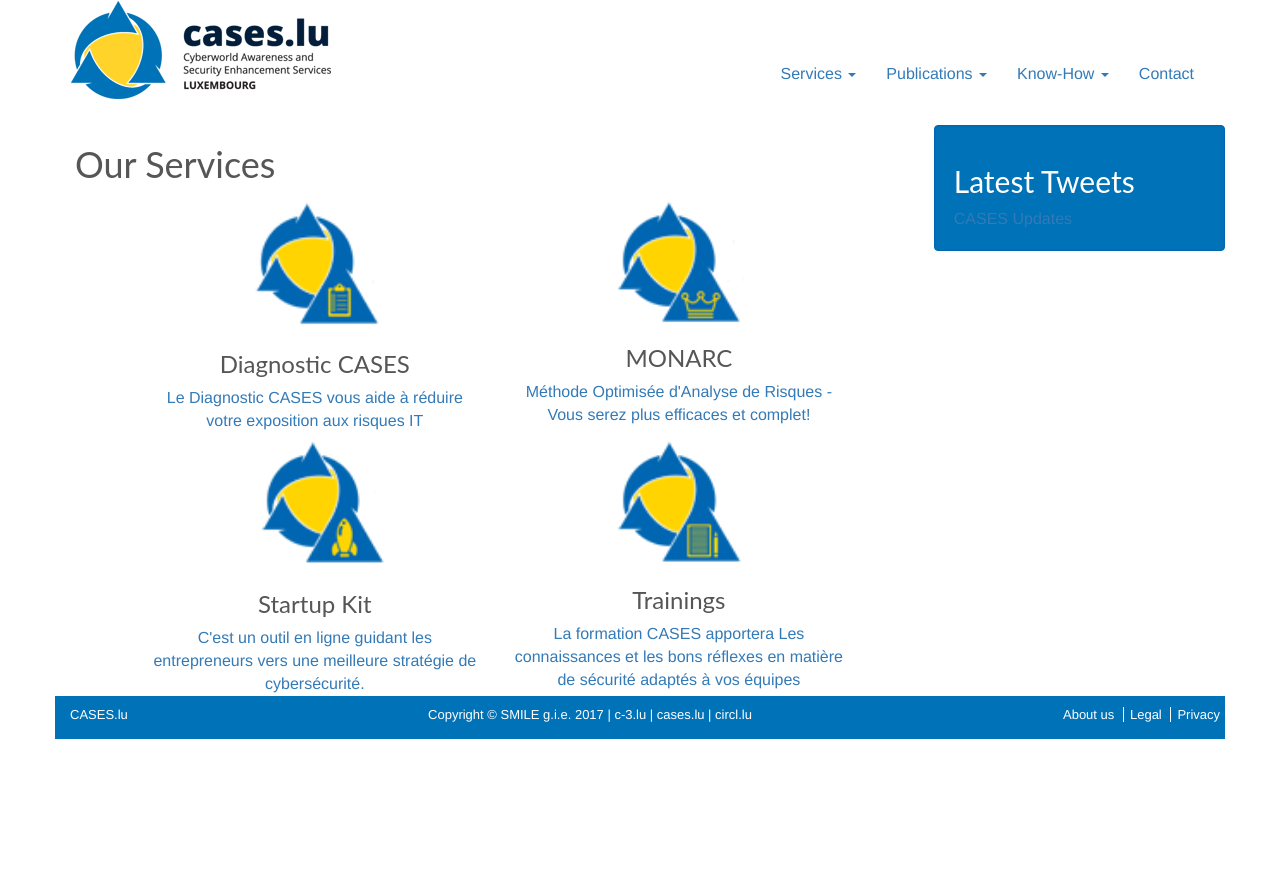
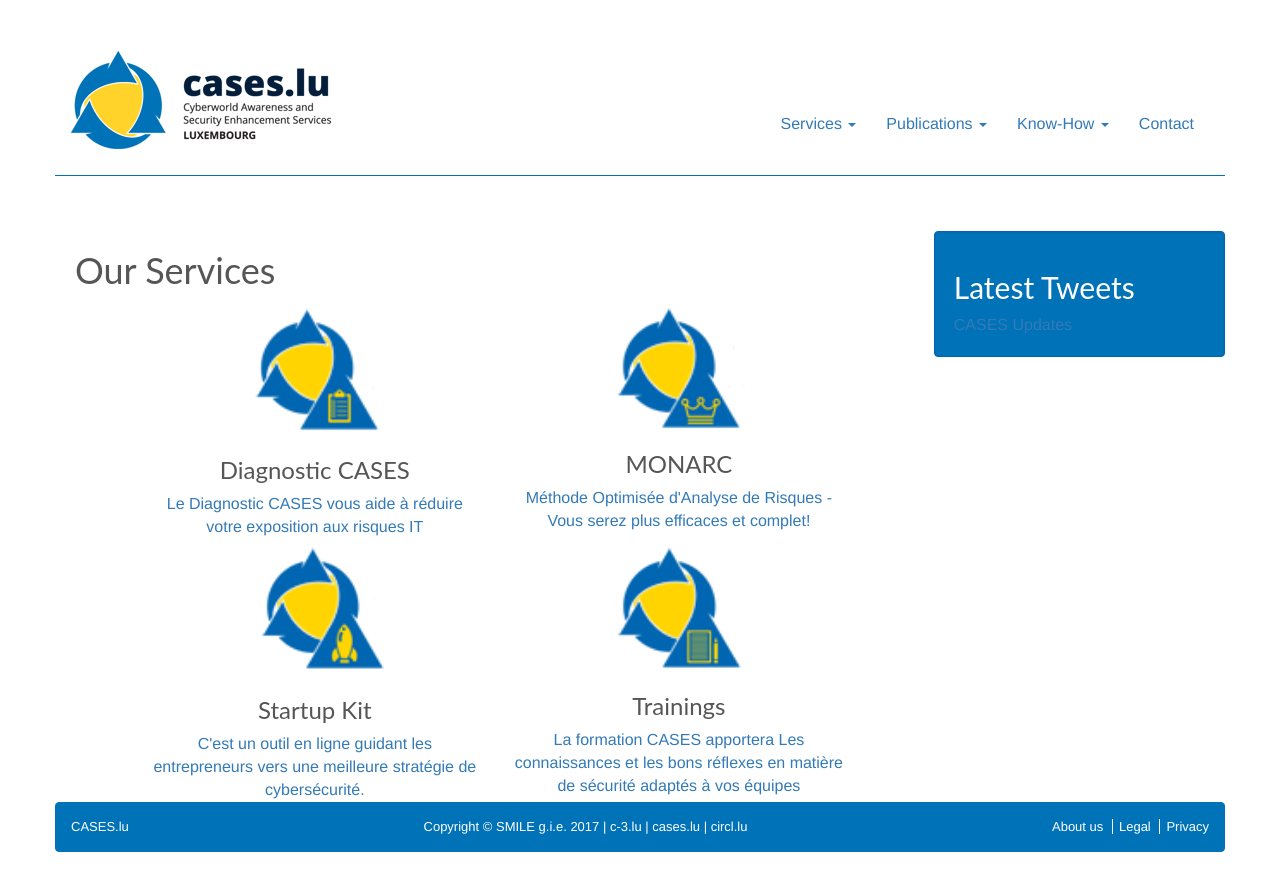
Before and after one commit to NC3-LU/cases_web, a Jekyll site: the page built from index.md, in a window 1280 px wide. Shown: the top 891 px of the page. Built offline with Jekyll 4.4.1, drawn with Linux system fonts in a browser that asks for light colours; comment, search, counter and statistics services are not loaded.

Commit message:
updated the style and some menu layout corrections

```diff
--- a/_includes/footer.html
+++ b/_includes/footer.html
@@ -13,7 +13,7 @@
 				</div>
 			</div>
 			<div class="col-md-7">
-				<div class="footer-credits txtcenter">Copyright © SMILE g.i.e. 2017 | c-3.lu | cases.lu | circl.lu</div>
+				<div class="footer-credits txtcenter">Copyright © SMILE g.i.e. 2017 | <a href="https://c-3.lu">c-3.lu</a> | <a href="https://cases.lu">cases.lu</a> | <a href="https://circl.lu">circl.lu</a></div>
 			</div>
 			<div class="col-md-3">
 				<div class="footer-credits text-right">
--- a/_includes/header.html
+++ b/_includes/header.html
@@ -3,7 +3,7 @@
 <div class="wrapper">-->
 {% assign default_paths = site.pages | map: "path" %}
 {% assign page_paths = site.header_pages | default: default_paths %}
-
+<div class="menubarpadding">
 {% if page_paths %}
 <nav class="navbar">
       <div class="container-fluid">
@@ -63,5 +63,6 @@
      </div>
 </nav>
 {% endif %}
+</div>
 <!--  </div>
 </header>-->
--- a/assets/styles.css
+++ b/assets/styles.css
@@ -54,6 +54,13 @@
 }
 ul {
 	margin-left: 35px;
+}
+.menubarpadding{
+	padding-bottom: 5px;
+	margin-top: 50px;
+	margin-bottom: 50px;
+	background-color: #ffffff;
+	border-bottom: 1px solid rgb(0,114,184);
 }
 .row-fluid--padding {
 	padding: 5px 0 5px 5px;
@@ -2454,7 +2461,11 @@
 }
 /* CREDIT*/
 .credits-section {
+	padding-top: 5px;
+	padding-right: 10px;
 	background-color: rgb(0,114,184);
+	border: 1px solid rgb(0,114,184);
+	border-radius: 4px;
 	color: white;
 }
 .credits-section .col-md-3:nth-child(3) {
```
